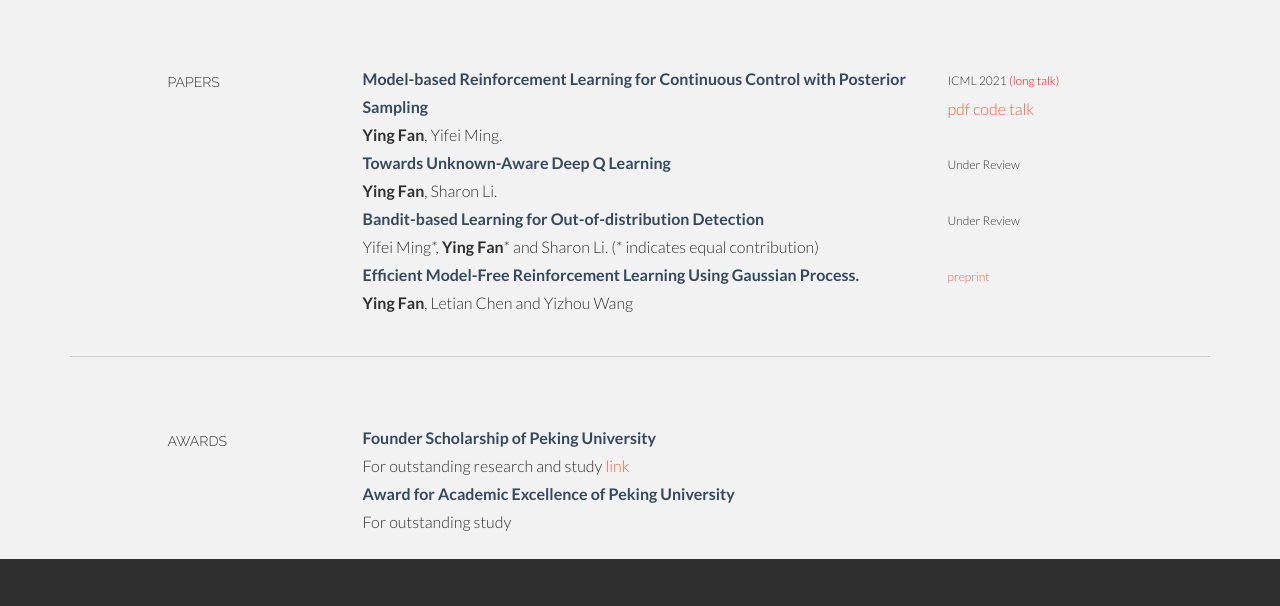
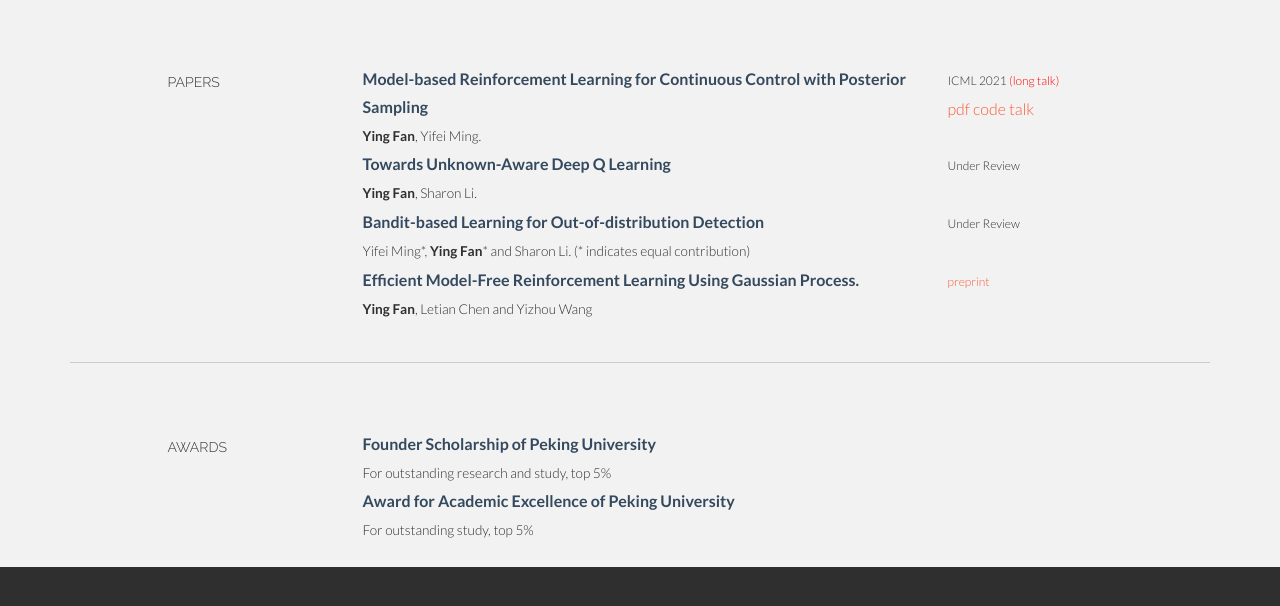
Before and after one commit to yingfan-bot/yingfan-bot.github.io, a website: page index.html in a window 1280 px wide. Shown: the part 1080-1686 px from the top of the page. Drawn offline with Linux system fonts and the light colour scheme.

Commit message:
Update index.html

```diff
--- a/index.html
+++ b/index.html
@@ -22,7 +22,6 @@
     <script src="assets/js/jquery.min.js"></script>
     <script type="text/javascript" src="node_modules/smooth-scroll/dist/js/smooth-scroll.polyfills.min.js"></script>
     <script src="assets/js/Chart.js"></script>
-
     <!-- HTML5 shim and Respond.js IE8 support of HTML5 elements and media queries -->
     <!--[if lt IE 9]>
       <script src="assets/js/html5shiv.js"></script>
@@ -139,7 +138,7 @@
             </div>
             <div class="col-lg-6">
                 <p><t>Model-based Reinforcement Learning for Continuous Control with Posterior Sampling </t><br>
-					<b>Ying Fan</b>, Yifei Ming.
+					<small><b>Ying Fan</b>, Yifei Ming.</small>
 
                 </p>
             </div>
@@ -150,11 +149,12 @@
 				<a href="http://proceedings.mlr.press/v139/fan21b.html">pdf</a> <a href="https://github.com/yingfan-bot/mbpsrl">code </a> <a href="https://icml.cc/virtual/2021/oral/9012">talk</a>
 			</p>
 			</div>
-			<p></p>
+			<br />
+			<br />
 
             <div class="col-lg-6 col-lg-offset-3">
                 <p><t>Towards Unknown-Aware Deep Q Learning</t><br>
-					<b>Ying Fan</b>, Sharon Li.
+					<small><b>Ying Fan</b>, Sharon Li. </small>
                 </p>
             </div>
 			<div class="col-lg-3">
@@ -162,10 +162,10 @@
 				<sm>Under Review</sm>
 			</p>
 			</div>
-			<p></p>
+			<p>&nbsp;</p>
              <div class="col-lg-6 col-lg-offset-3">
                 <p><t>Bandit-based Learning for Out-of-distribution Detection </t><br/>
-                     Yifei Ming*, <b>Ying Fan</b>* and Sharon Li. (* indicates equal contribution)
+                     <small>Yifei Ming*, <b>Ying Fan</b>* and Sharon Li. (* indicates equal contribution)</small>
                 </p>
             </div>
 			<div class="col-lg-3">
@@ -173,10 +173,10 @@
 				<sm>Under Review</sm>
 			</p>
 			</div>
-			<p></p>
+			<p>&nbsp;</p>
 			<div class="col-lg-6 col-lg-offset-3">
                 <p><t>Efficient Model-Free Reinforcement Learning Using Gaussian Process.</t> <br>
-                    <b>Ying Fan</b>, Letian Chen and Yizhou Wang<br/>
+                    <small><b>Ying Fan</b>, Letian Chen and Yizhou Wang<br/></small>
                 </p>
             </div>
 			<div class="col-lg-3">
@@ -203,15 +203,14 @@
             </div>
             <div class="col-lg-6">
                 <p><t>Founder Scholarship of Peking University</t><br/>
-                    For outstanding research and study
-                    <a href="http://www.pkuef.org/pkuef/newdetail.php?id=1184">link</a>
+                    <small>For outstanding research and study, top 5%</small>
                     <br/>
                 </p>
             </div>
 
             <div class="col-lg-6 col-lg-offset-3">
                 <p><t>Award for Academic Excellence of Peking University</t> <br/>
-					For outstanding study
+					<small>For outstanding study, top 5%</small>
                 </p>
             </div>
 
```
